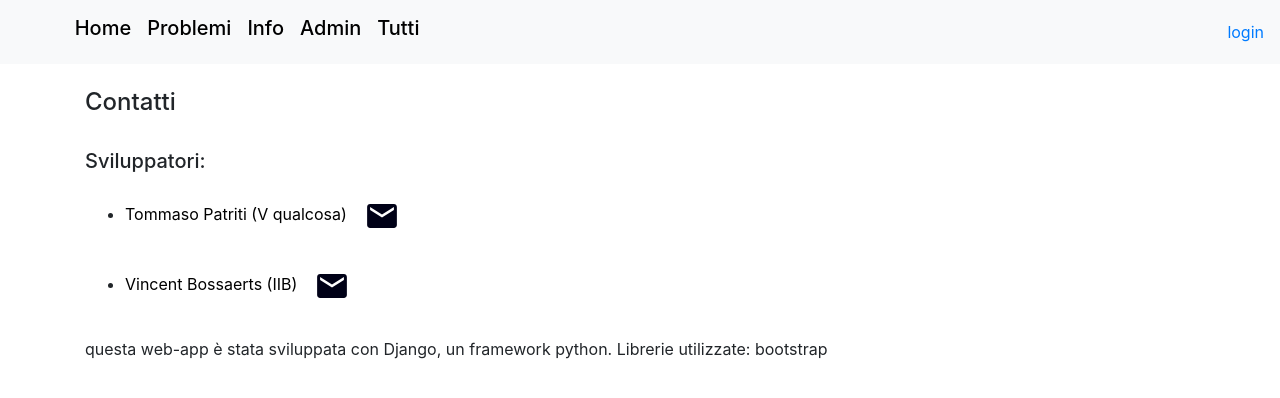
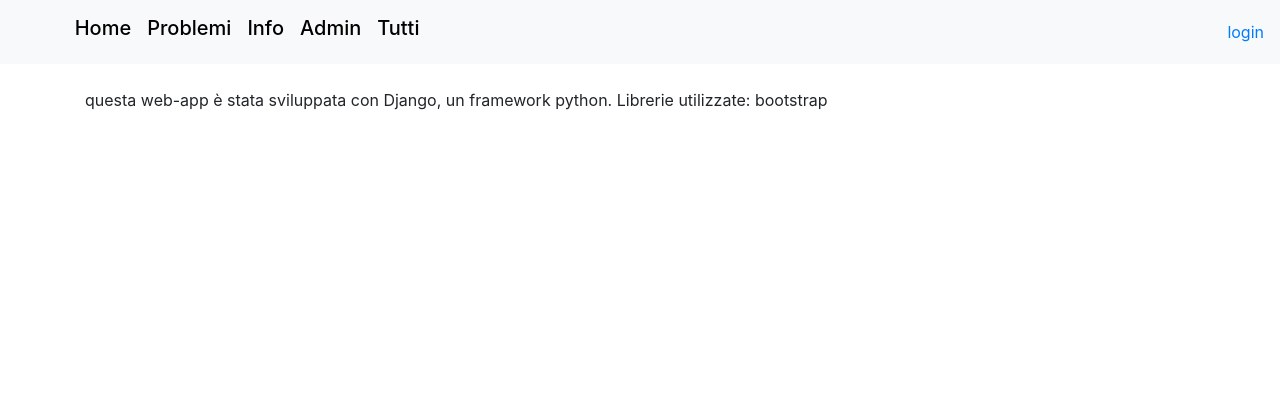
Before and after one commit to Ro0t-set/problemi-tecnici, a Django app: page /info/ in a window 1280 px wide. Shown: the top 398 px of the page. Run offline with Django 3.2, Linux system fonts and the light colour scheme; some libraries are stand-ins or nearby versions.

Commit message:
Update info.html

```diff
--- a/app/templates/info.html
+++ b/app/templates/info.html
@@ -5,17 +5,7 @@
 {% block content %}
 <div class="container">
 <br>
-<h4>Contatti</h4>
-<br>
-<h5>Sviluppatori:</h5>
-<ul>
-  <li><a href="mailto:vincent.bossaerts@icloud.com">
-        <font color="black">Tommaso Patriti (V qualcosa)</font><img  src="{% static 'img/email.svg' %}" class="contact" alt="email"></img>
-  </a></li>
-  <li><a href="mailto:tommasopatriti@gmail.com">
-        <font color="black">Vincent Bossaerts (IIB)</font><img  src="{% static 'img/email.svg' %}" class="contact" alt="email"></img>
-  </a></li>
-</ul>
+
 
 <p>questa web-app è stata sviluppata con Django, un framework python. Librerie utilizzate: bootstrap</p>
 
```
